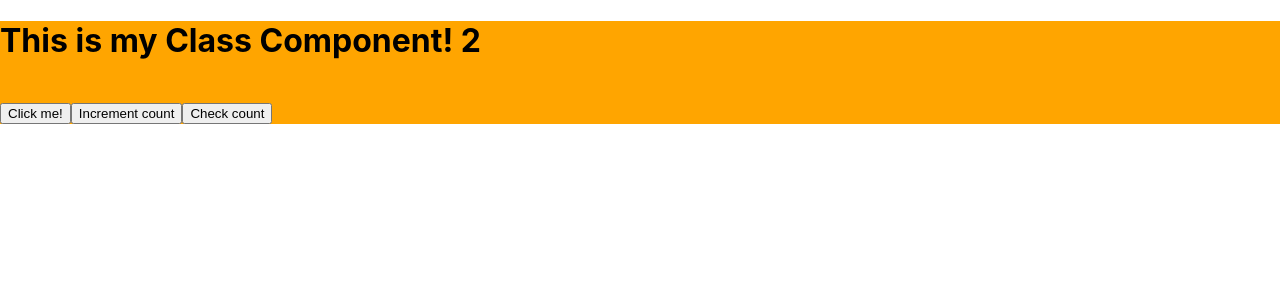
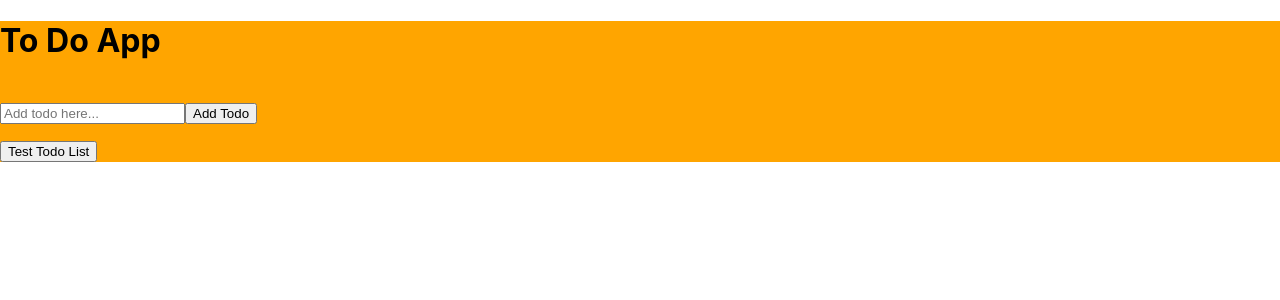
Before and after one commit to adtyagupta72/FYITMar26, a React (Create React App) app in the folder react-practice/: page / in a window 1280 px wide. Shown: the top 300 px of the page. Built offline with nearby package versions, Linux system fonts and the light colour scheme.

Commit message:
React: Props and Todo App

```diff
--- a/react-practice/src/TestComp.jsx
+++ b/react-practice/src/TestComp.jsx
@@ -1,7 +1,14 @@
-// let TestComp = () =>
+// let TestComp = (props) =>
 // {
-//     return <div>
-//         <h1>This is my functional Component!</h1>
+//     console.log(props)
+
+
+
+//     return <div style={{backgroundColor: props.color}}>
+//         {/* <h1>This is my Class Component!</h1>
+//         <br></br>
+//         <button onClick={props.clickFunction}>Click me!</button> */}
+
 //     </div>
 // }
 
@@ -14,7 +21,10 @@ class TestComp extends React.Component
         super(props)
         console.log("Props:", props)
     }
-    state = {count: this.props.count}
+    state = {
+        count: this.props.count,
+        todoList: []
+    }
 
     incrementCount()
     {
@@ -22,14 +32,41 @@ class TestComp extends React.Component
         this.setState({count: this.state.count+1})//
         console.log("Count: ", this.state.count)//
     }
+
+    addTodo()
+    {
+        var todo = document.getElementById("newTodo").value
+        console.log("todo:", todo)
+        var todoObject = {
+            title:todo,
+            id:this.state.todoList.length+1
+        }
+        let tempTodoList = this.state.todoList
+        tempTodoList.push(todoObject)
+        this.setState({...this.state, todoList: tempTodoList})
+    }
+
     render()
     {
         return <div style={{backgroundColor: this.props.color}}>
-                <h1>This is my Class Component! {this.state.count}</h1>
+                {/* <h1>This is my Class Component! {this.state.count}</h1>
                 <br></br>
                 <button onClick={this.props.clickFunction}>Click me!</button>
                 <button onClick={()=>this.incrementCount()}>Increment count</button>
-                <button onClick={()=>console.log(this.state.count)}>Check count</button>
+                <button onClick={()=>console.log(this.state.count)}>Check count</button> */}
+                <h1>To Do App</h1>
+                <br/>
+                <input placeholder="Add todo here..." id="newTodo"/>
+                <button onClick={()=>this.addTodo()}>Add Todo</button>
+                <br/>
+                <ul id="todoListID">
+                    {this.state.todoList.map((tempTodo)=>{
+                        return <li>
+                            <label>{tempTodo.title}</label>
+                        </li>
+                    })}
+                </ul>
+                <button onClick={console.log(this.state.todoList)}>Test Todo List</button>
             </div>
     }
 }
```
